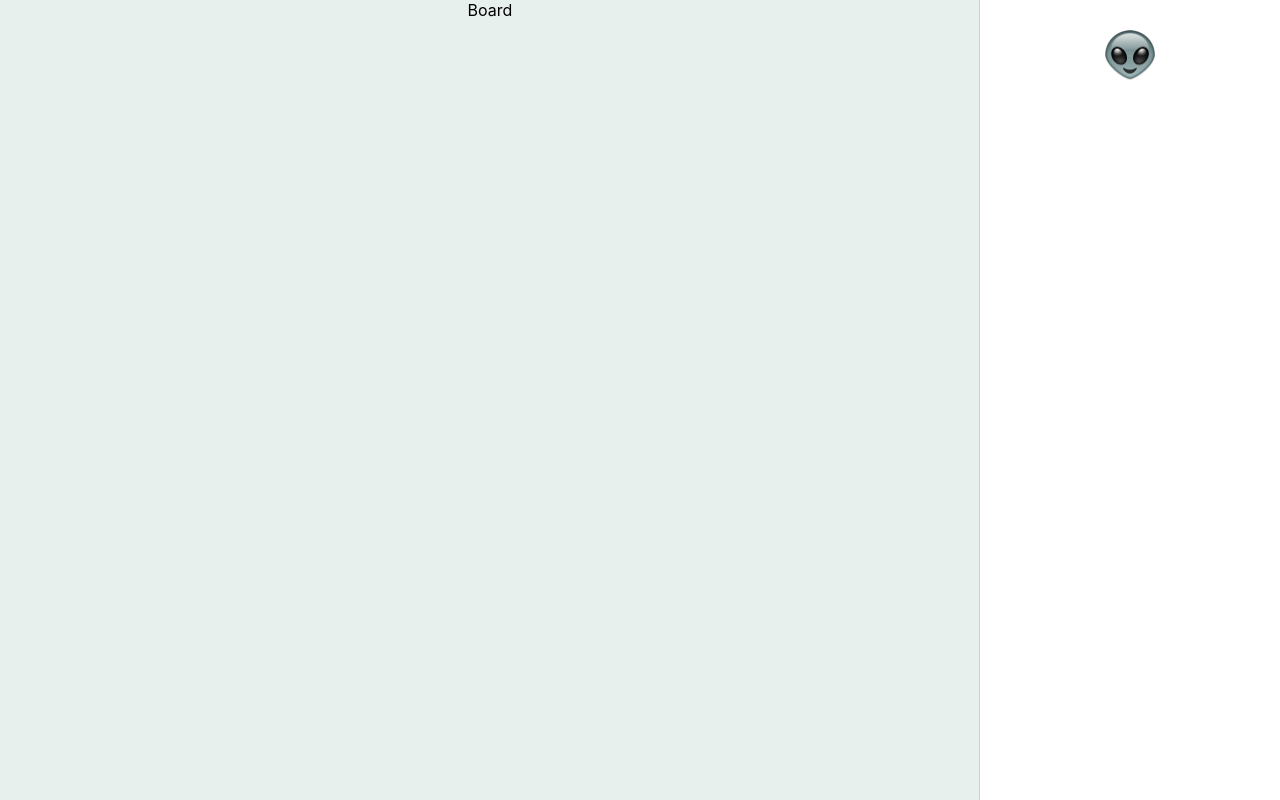
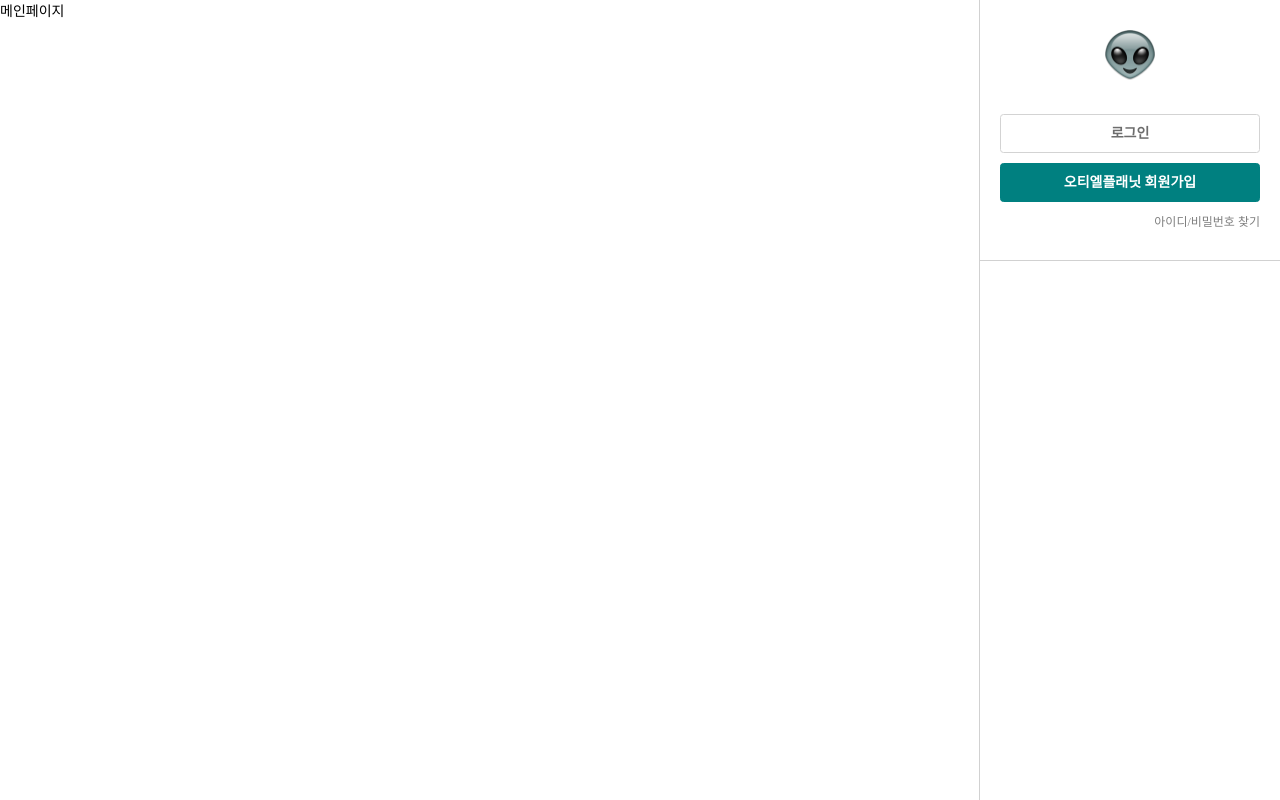
Before and after one commit to taeho-choi/react-emong, a React (Create React App) app: page / in a window 1280 px wide. Built offline with nearby package versions, Linux system fonts and the light colour scheme.

Commit message:
make login layout

```diff
--- a/src/App.css
+++ b/src/App.css
@@ -2,6 +2,8 @@
 * {
   margin: 0px;
   padding: 0px;
+  font-family: "맑은 고딕";
+  font-size: 14px;
 }
 ul,
 ol,
@@ -21,11 +23,55 @@ a {
   height: 100%;
   text-align: center;
   background-color: rgb(255, 255, 255);
+  font-family: Arial;
 }
 
 .Board {
   margin-right: 300px;
   text-align: center;
-  background-color: rgb(232, 240, 238);
+  background-color: rgb(247, 247, 247);
   height: 100vh;
 }
+
+#logo {
+  width: 50px;
+  height: 50px;
+  cursor: pointer;
+  margin-bottom: 30px;
+}
+
+.btn {
+  margin: auto;
+  margin-bottom: 10px;
+  padding-top: 8px;
+  padding-bottom: 8px;
+  width: 260px;
+  display: block;
+  color: white;
+  background: teal;
+  border: 1px solid teal;
+  border-radius: 0.25rem;
+  font-size: 1rem;
+  line-height: 1.5;
+  cursor: pointer;
+  font-weight: bold;
+}
+
+#btn1 {
+  color: rgb(109, 109, 109);
+  background: rgb(255, 255, 255);
+  border: 1px solid rgb(211, 211, 211);
+}
+
+.login {
+  padding-bottom: 30px;
+  border-bottom: 1px solid rgb(209, 209, 209);
+}
+
+#find_account {
+  text-align: right;
+  padding-right: 20px;
+  font-size: 12px;
+  color: rgb(126, 126, 126);
+  cursor: pointer;
+}
--- a/src/App.js
+++ b/src/App.js
@@ -1,12 +1,15 @@
 import "./App.css";
 import Menu from "./Menu.js";
 import Board from "./Board.js";
+import { useState } from "react";
 
 function App() {
+  const [board, setBoard] = useState("main");
+
   return (
     <div className="App">
       <Menu />
-      <Board />
+      <Board page={board} />
     </div>
   );
 }
--- a/src/Board.js
+++ b/src/Board.js
@@ -1,5 +1,9 @@
-const Board = () => {
-  return <div className="Board">Board</div>;
+const Board = ({ page }) => {
+  console.log(page);
+  if (page === "main") {
+    return <div>메인페이지</div>;
+  }
+  return <div>노리턴</div>;
 };
 
 export default Board;
--- a/src/Menu.js
+++ b/src/Menu.js
@@ -1,7 +1,16 @@
 const Menu = () => {
   return (
     <aside className="Menu">
-      <img src="img/alien_emoji.png" alt="logo" width={50} height={50}></img>
+      <div className="login">
+        <img id="logo" src="img/alien_emoji.png" alt="logo"></img>
+        <button className="btn" id="btn1">
+          로그인
+        </button>
+        <button className="btn" id="btn2">
+          오티엘플래닛 회원가입
+        </button>
+        <p id="find_account">아이디/비밀번호 찾기</p>
+      </div>
     </aside>
   );
 };
```
